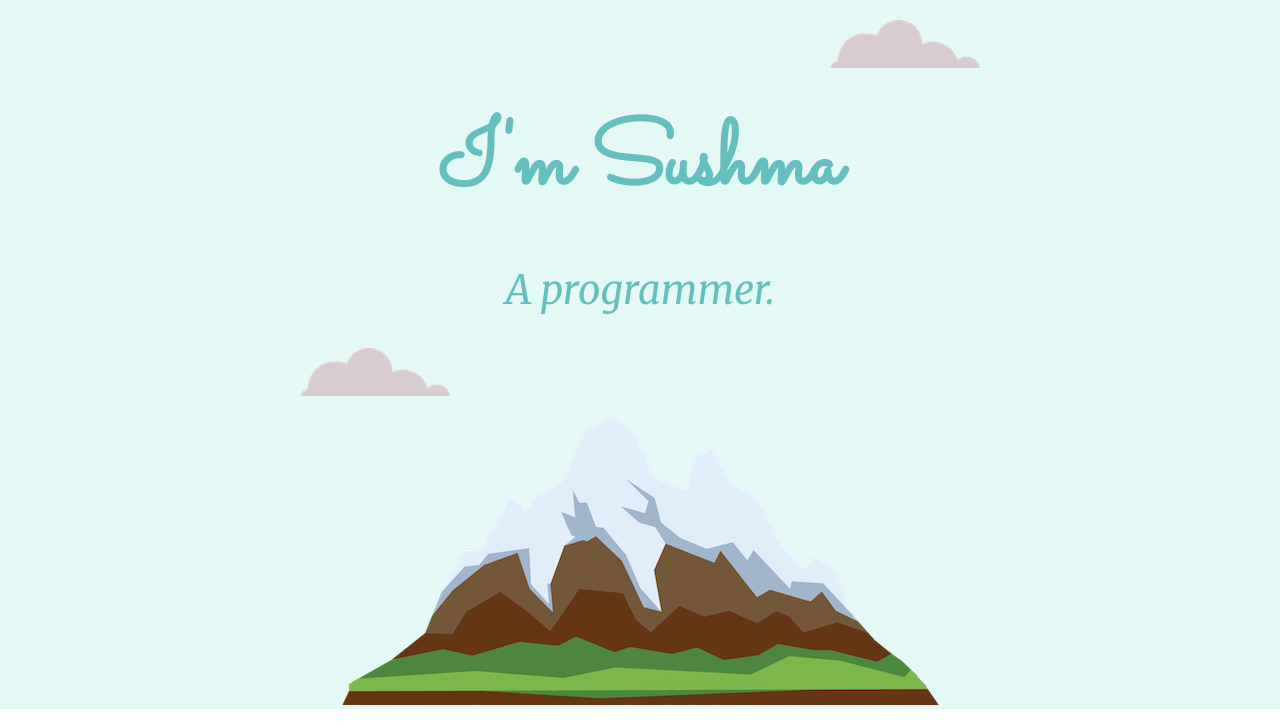
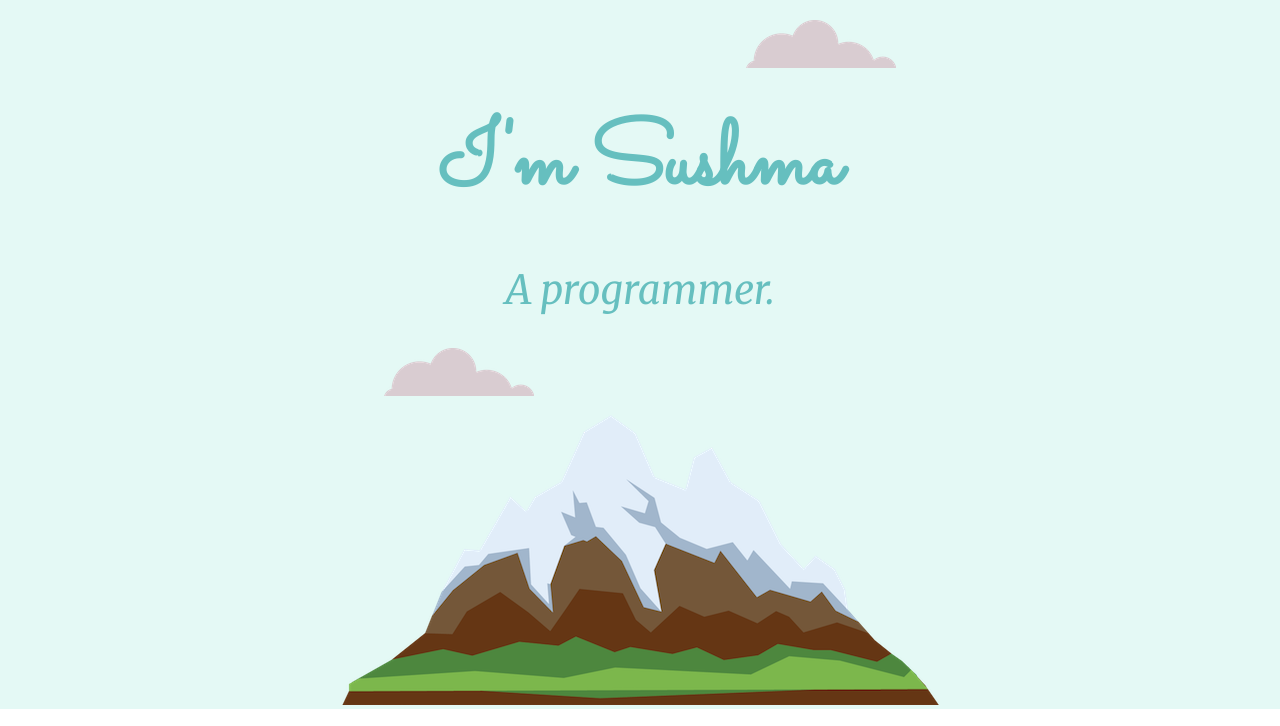
Before and after one commit to Sushmasreeg/Mysite, a plain HTML site: page index.html in a window 1280 px wide. Shown: the top 726 px of the page. Drawn offline with Linux system fonts and the light colour scheme.

Commit message:
Update styles.css

```diff
--- a/css/styles.css
+++ b/css/styles.css
@@ -45,11 +45,11 @@ p{
 .bottom-cloud
 {
   position: absolute;
-  left:300px;
+  left:30%;
 }
 .top-cloud{
   position: absolute;
-  right: 300px;
+  right: 30%;
   padding-top: 20px;
 }
 .top-container
```
